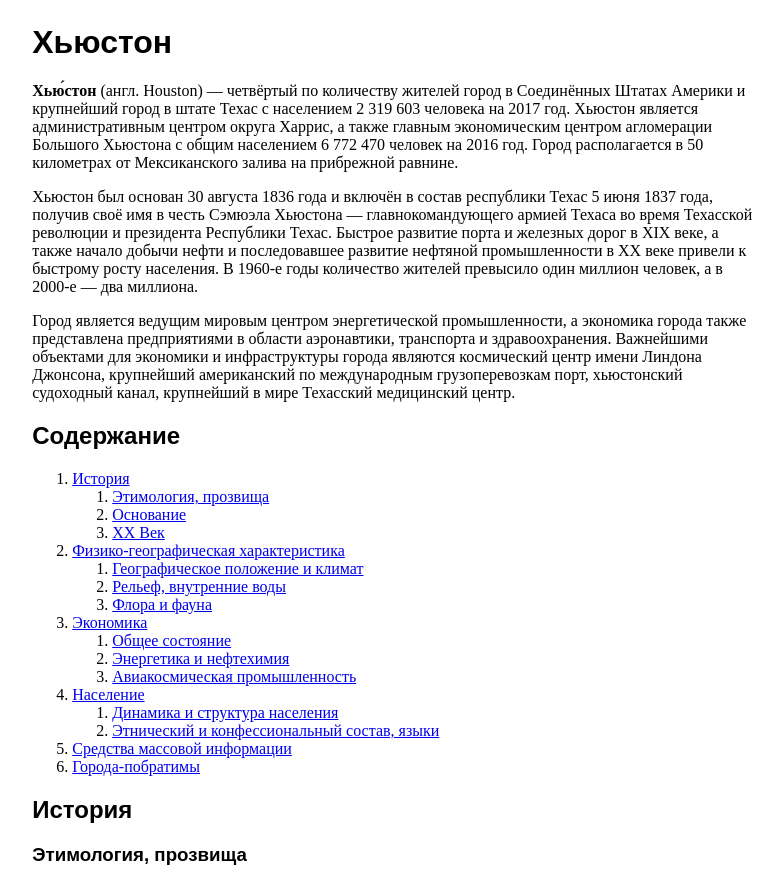
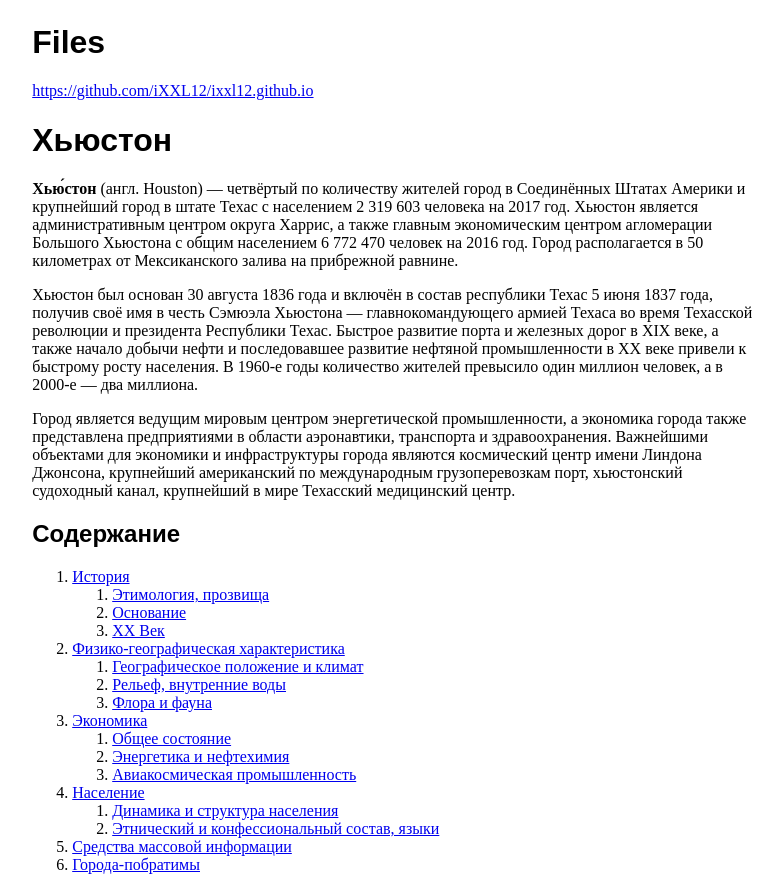
Before and after one commit to iXXL12/ixxl12.github.io, a plain HTML site: page index.html in a window 1280 px wide. Shown: the top 877 px of the page, without its empty margins (243-1026 px from the left). Drawn offline with Linux system fonts and the light colour scheme.

Commit message:
Update index.html

```diff
--- a/index.html
+++ b/index.html
@@ -7,6 +7,8 @@
 	 </head>
 	   <body>
 		 <div>
+		 <h1>Files</h1>
+		 <a href="https://github.com/iXXL12/ixxl12.github.io">https://github.com/iXXL12/ixxl12.github.io</a>
 		  <h1>Хьюстон</h1>
 		   <p><b> Хью́стон </b> (англ. Houston) — четвёртый по количеству  жителей город в Соединённых Штатах Америки
 			 и крупнейший город в штате Техас с населением 2 319 603 человека на 2017 год. Хьюстон является
```
